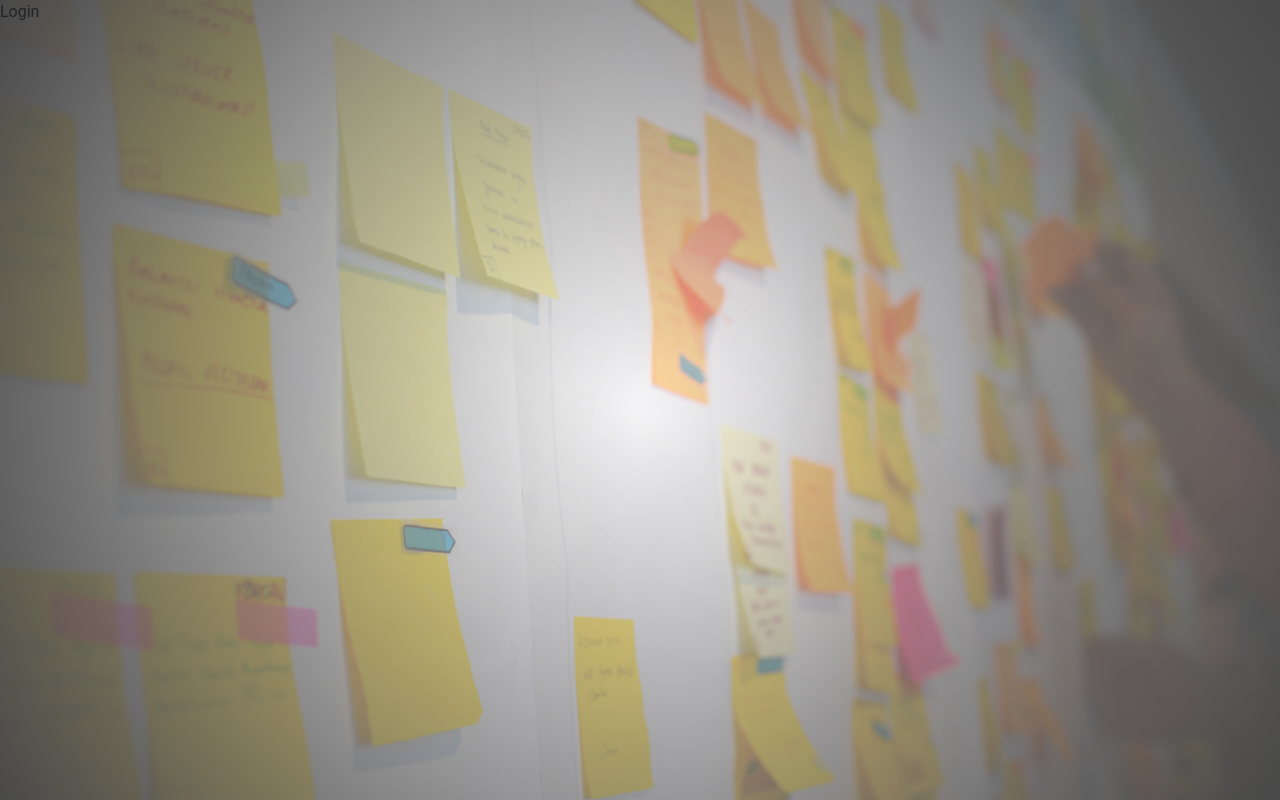
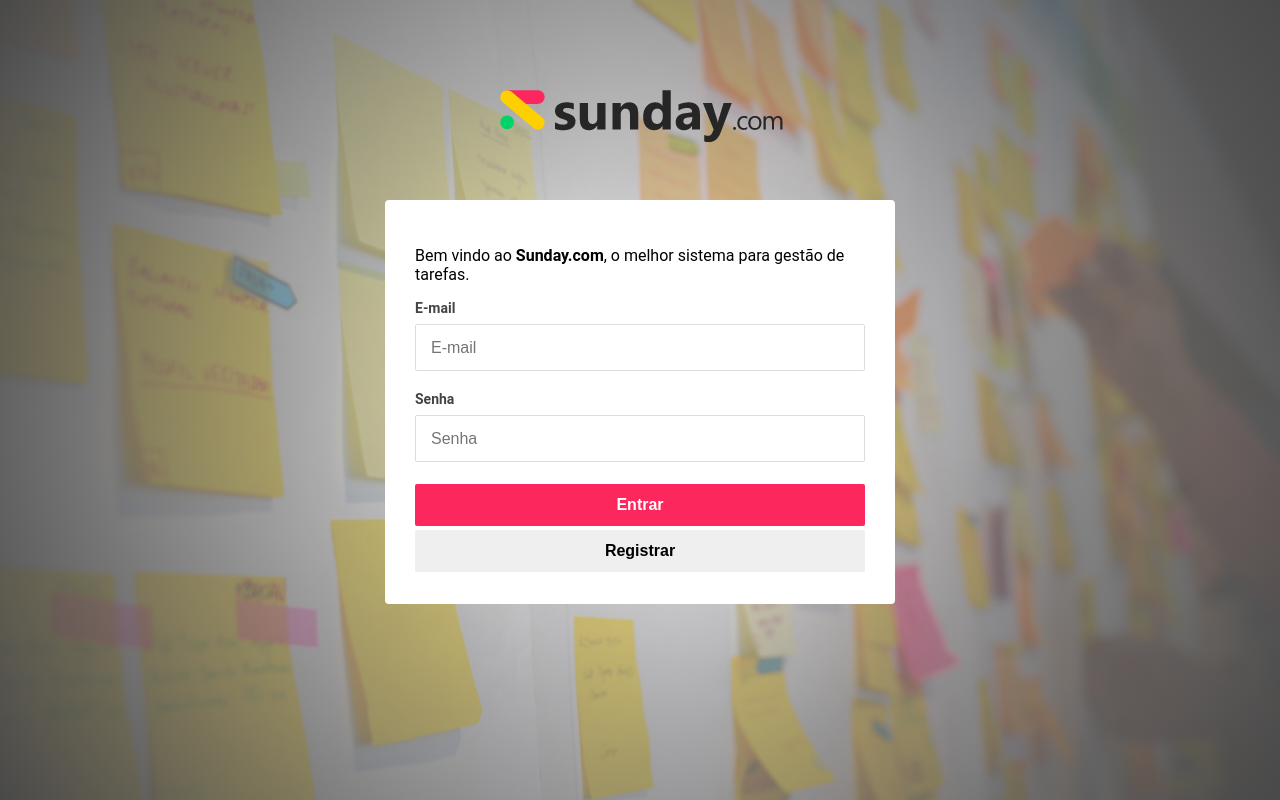
Before and after one commit to Bluzaborges/FoccoEmFrente-KanbanApp, a React (Create React App) app in the folder src/FoccoEmFrente.Kanban.Web/ClientApp/: page /login in a window 1280 px wide. Built offline with nearby package versions, Linux system fonts and the light colour scheme.

Commit message:
Login and register screens with no funcionality.

```diff
--- a/src/FoccoEmFrente.Kanban.Web/ClientApp/src/App.css
+++ b/src/FoccoEmFrente.Kanban.Web/ClientApp/src/App.css
@@ -15,3 +15,77 @@ body {
    font-family: 'Roboto', Arial, Helvetica, sans-serif;
    margin: 0;
 }
+
+.form-container {
+   margin: 80px auto 0;
+   min-width: 450px;
+   display: flex;
+   flex-direction: column;
+   align-items: center;
+}
+
+.content {
+   background-color: white;
+   margin-top: 50px;
+   border-radius: 4px;
+   padding: 30px;
+}
+
+.content > p {
+   font-size: 22px;
+   line-height: 30px;
+   margin-bottom: 30px;
+}
+
+.content form {
+   display: flex;
+   flex-direction: column;
+}
+
+.content form label {
+   font-size: 14px;
+   color: #444;
+   font-weight: bold;
+   margin-bottom: 8px;
+}
+
+.content form input {
+   margin-bottom: 20px;
+   border: 1px solid #ddd;
+   border-radius: 2px;
+   height: 45px;
+   padding: 0 15px;
+   font-size: 16px;
+}
+
+.btn {
+   border: 0;
+   border-radius: 2px;
+   width: 100%;
+   height: 42px;
+   padding: 0 20px;
+   font-size: 16px;
+   font-weight: bold;
+   cursor: pointer;
+   margin: 2px 0px;
+}
+
+.btn-primary {
+   background-color: #fb275d;
+   color: white;
+}
+
+.btn-primary:hover {
+   background-color: #f8134c;
+   color: white;
+}
+
+.btn-secondary {
+   background-color: #ececec;
+   color: #444;
+}
+
+.btn-secondary:hover {
+   background-color: #cecece;
+   color: #444;
+}
--- a/src/FoccoEmFrente.Kanban.Web/ClientApp/src/App.js
+++ b/src/FoccoEmFrente.Kanban.Web/ClientApp/src/App.js
@@ -3,6 +3,7 @@ import { Route, Redirect, Switch } from "react-router";
 import Layout from "./components/Layout";
 import Home from "./components/Home";
 import Login from "./components/Login";
+import Register from "./components/Register"
 import "./App.css";
 
 export default function App() {
@@ -11,6 +12,7 @@ export default function App() {
          <Switch>
             <Route exact path="/" component={Home} />
             <Route exact path="/login" component={Login} />
+            <Route exact path="/register" component={Register} />
             <Redirect to="/" />
          </Switch>
       </Layout>
--- a/src/FoccoEmFrente.Kanban.Web/ClientApp/src/components/Layout/layout.js
+++ b/src/FoccoEmFrente.Kanban.Web/ClientApp/src/components/Layout/layout.js
@@ -1,5 +1,13 @@
 import React from "react";
+import Logo from '../../assets/logo.png'
 
 export default function Layout(props) {
-   return <div>{props.children}</div>;
+   return (
+      <div className="form-container">
+         <img src={Logo} alt="Sunday"/>
+         <div className="content">
+            {props.children}
+         </div>
+      </div>
+   )
 }
--- a/src/FoccoEmFrente.Kanban.Web/ClientApp/src/components/Login/login.js
+++ b/src/FoccoEmFrente.Kanban.Web/ClientApp/src/components/Login/login.js
@@ -1,9 +1,22 @@
 import React from "react";
 
-export default function Login() {
+export default function Login({history}) {
+
+   const onRegister = () => {
+      history.push("/register")
+   }
+
    return (
-      <div>
-         <p>Login</p>
+      <div style={{width: "450px"}}>
+         <p>Bem vindo ao <strong>Sunday.com</strong>, o melhor sistema para gestão de tarefas.</p>
+         <form>
+            <label htmlFor="email">E-mail</label>
+            <input id="email" type="email" placeholder="E-mail"/>
+            <label htmlFor="senha">Senha</label>
+            <input id="senha" type="password" placeholder="Senha"/>
+            <button className="btn btn-primary" type="submit">Entrar</button>
+            <button className="btn btn-secundary" type="submit" onClick={onRegister}>Registrar</button>
+         </form>
       </div>
    );
 }
--- /dev/null
+++ b/src/FoccoEmFrente.Kanban.Web/ClientApp/src/components/Register/index.js
@@ -0,0 +1,2 @@
+import Register from "./register"
+export default Register;
--- /dev/null
+++ b/src/FoccoEmFrente.Kanban.Web/ClientApp/src/components/Register/register.js
@@ -0,0 +1,27 @@
+import React from "react";
+
+export default function Register({history}) {
+
+   const onVoltar = () => {
+      history.push("/login");
+   }
+
+   return (
+      <div style={{width: "450px"}}>
+         <p>Crie uma conta no <strong>Sunday.com</strong></p>
+         <form>
+            <label htmlFor="email">E-mail</label>
+            <input id="email" type="email" placeholder="E-mail"/>
+
+            <label htmlFor="senha">Senha</label>
+            <input id="senha" type="password" placeholder="Senha"/>
+
+            <label htmlFor="confirm-password">Confirmar a Senha</label>
+            <input id="senha" type="password" placeholder="Confirmar a Senha"/>
+
+            <button className="btn btn-primary" type="submit">Registrar</button>
+            <button className="btn btn-secundary" type="submit" onClick={onVoltar}>Voltar</button>
+         </form>
+      </div>
+   );
+}
--- a/src/FoccoEmFrente.Kanban.Web/ClientApp/src/index.js
+++ b/src/FoccoEmFrente.Kanban.Web/ClientApp/src/index.js
@@ -1,4 +1,3 @@
-import 'bootstrap/dist/css/bootstrap.css';
 import React from 'react';
 import ReactDOM from 'react-dom';
 import { BrowserRouter } from 'react-router-dom';
```
